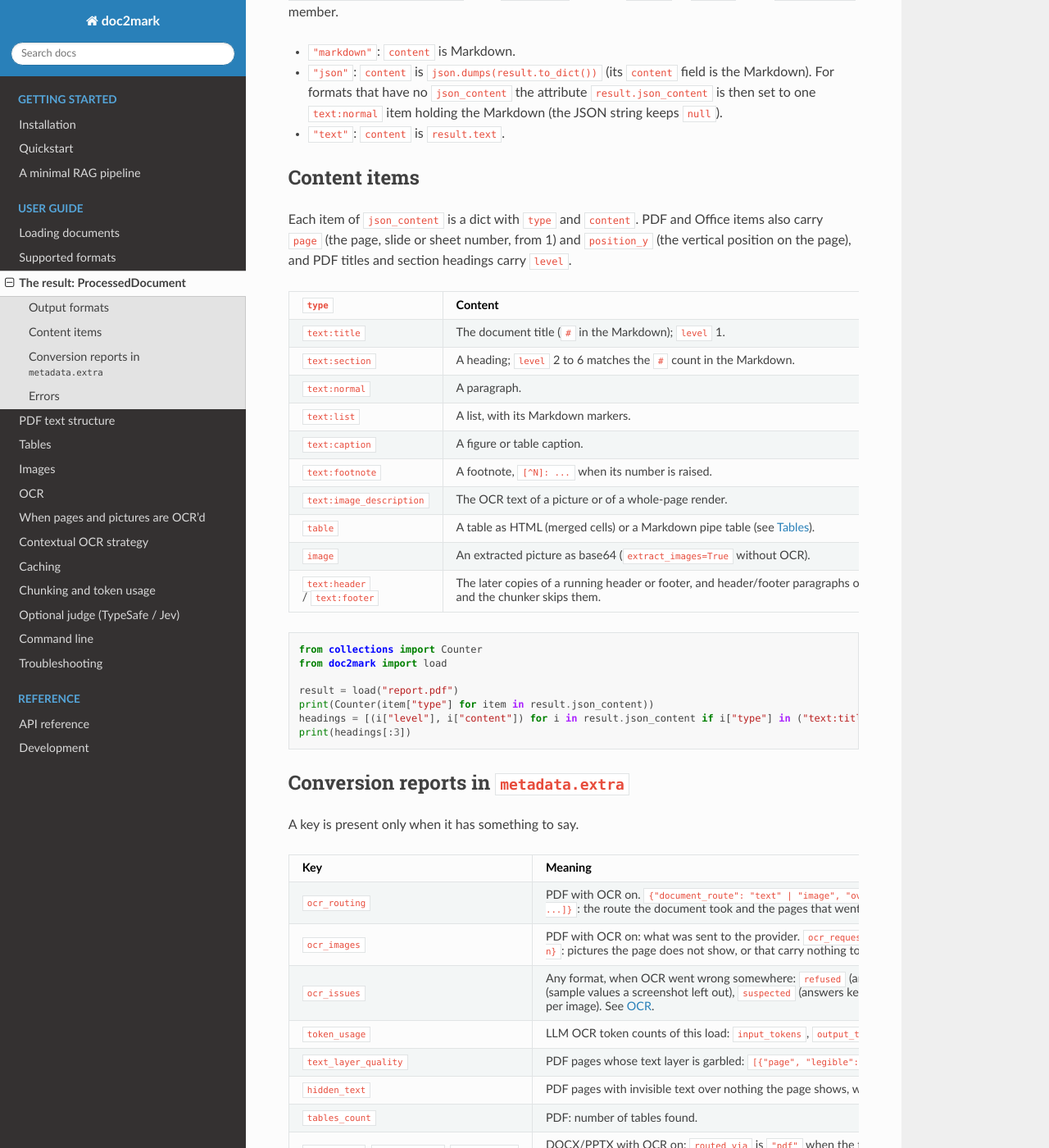
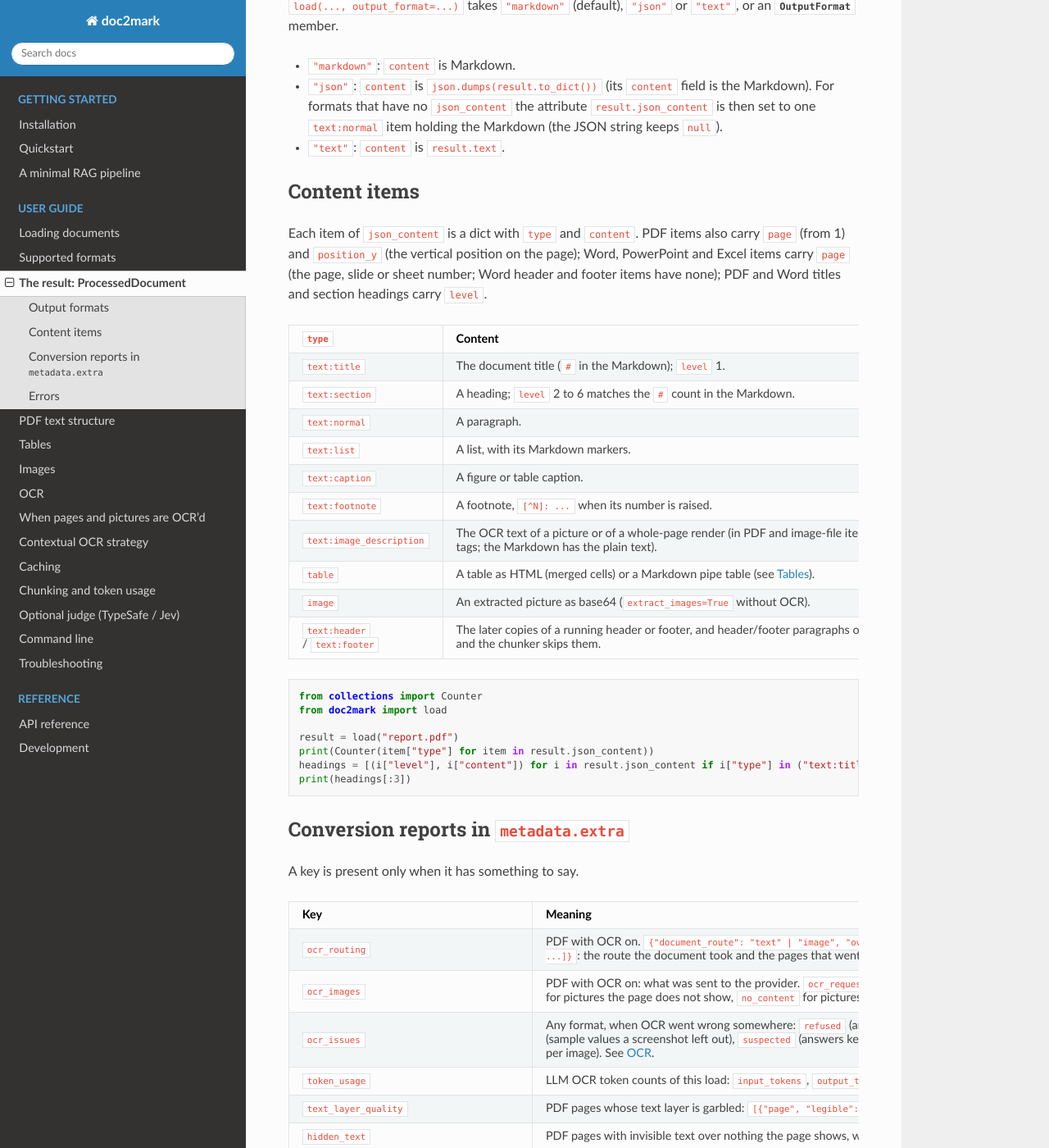
Before and after one commit to luisleo526/doc2mark, a Sphinx documentation site: the page built from docs/output.rst, in a window 1280 px wide and 1400 px high, scrolled down 755 px. Shown: the whole window at 82% size. Built offline with Sphinx 7.4.7 and the Read the Docs theme 3.1.0, drawn with Linux system fonts in a browser that asks for light colours; some of the changed text lies outside the part shown.

Commit message:
docs: audit results at 70f39da, output model and formats wording
Co-Authored-By: Claude Opus 5.5 (1M context) <noreply@anthropic.com>

```diff
--- a/docs/api/convenience.rst
+++ b/docs/api/convenience.rst
@@ -31,6 +31,8 @@ so loader settings such as ``table_style``, ``model`` or ``judge`` need a loader
 
 The batch functions return the per-file result dictionaries described in :doc:`/loading`
 (``{"status": "success" | "failed", ...}``).
+``ocr_images=True`` does not need ``extract_images=True``: with an OCR provider it turns
+extraction on itself.
 
 .. code-block:: python
 
--- a/docs/formats.rst
+++ b/docs/formats.rst
@@ -53,7 +53,8 @@ Word, PowerPoint, Excel
 
 Word, PowerPoint and Excel files are read from their XML. The Markdown starts each page, slide or
 sheet with a marker comment (``<!-- page 2 -->``, ``<!-- slide 3 -->``, ``<!-- sheet 1 -->``);
-Word has no stored pages, so its page numbers count explicit page and section breaks. Text is
+a Word file stores no pages, so its page numbers count the page breaks recorded in it (explicit
+breaks, section breaks and the page breaks Word saved at its last layout). Text is
 escaped like PDF text (:doc:`pdf`), and ``json_content`` items carry ``page``.
 
 **Word (.docx).** Headings follow the paragraph's outline level (Title ``#``, Subtitle ``##``,
--- a/docs/output.rst
+++ b/docs/output.rst
@@ -14,7 +14,8 @@ Every conversion returns a :class:`~doc2mark.ProcessedDocument`:
    * - ``metadata``
      - A :class:`~doc2mark.DocumentMetadata`: ``filename``, ``format`` (a
        :class:`~doc2mark.DocumentFormat`), ``size_bytes``, and the fields the format provides
-       (``page_count``, ``word_count``, ``sheet_names``, ``slide_count``, ``row_count``, ...).
+       (``page_count``, ``word_count``, ``line_count``, ``row_count``, ...; see
+       :class:`~doc2mark.DocumentMetadata` for which format sets which).
        ``metadata.extra`` is a dict of conversion reports, described below.
    * - ``json_content``
      - The same content as a list of typed items in reading order (PDF, Office and image files;
@@ -54,9 +55,10 @@ Output formats
 Content items
 -------------
 
-Each item of ``json_content`` is a dict with ``type`` and ``content``. PDF and Office items
-also carry ``page`` (the page, slide or sheet number, from 1) and ``position_y`` (the vertical
-position on the page), and PDF titles and section headings carry ``level``.
+Each item of ``json_content`` is a dict with ``type`` and ``content``. PDF items also carry
+``page`` (from 1) and ``position_y`` (the vertical position on the page); Word, PowerPoint and
+Excel items carry ``page`` (the page, slide or sheet number; Word header and footer items have
+none); PDF and Word titles and section headings carry ``level``.
 
 .. list-table::
    :header-rows: 1
@@ -77,7 +79,8 @@ position on the page), and PDF titles and section headings carry ``level``.
    * - ``text:footnote``
      - A footnote, ``[^N]: ...`` when its number is raised.
    * - ``text:image_description``
-     - The OCR text of a picture or of a whole-page render.
+     - The OCR text of a picture or of a whole-page render (in PDF and image-file items wrapped
+       in ``<image_ocr_result>`` tags; the Markdown has the plain text).
    * - ``table``
      - A table as HTML (merged cells) or a Markdown pipe table (see :doc:`tables`).
    * - ``image``
@@ -116,9 +119,9 @@ A key is present only when it has something to say.
    * - ``ocr_images``
      - PDF with OCR on: what was sent to the provider. ``ocr_requests``, ``page_renders``,
        ``batches``, ``largest_batch``, ``empty`` (answered with no text), ``failed`` (no
-       answer), ``skipped`` (``{"not_shown": n, "no_content": n}``: pictures the page does not
-       show, or that carry nothing to read) and, when some exist, ``unread_pages`` (pages that
-       show content but whose OCR returned nothing).
+       answer), ``skipped`` (counts by reason: ``not_shown`` for pictures the page does not
+       show, ``no_content`` for pictures with nothing to read; ``{}`` when none) and, when some
+       exist, ``unread_pages`` (pages that show content but whose OCR returned nothing).
    * - ``ocr_issues``
      - Any format, when OCR went wrong somewhere: ``refused`` (answers that were only a refusal
        or "no readable text", emitted as empty text), ``provider_refused`` (of those, the
```
Also changed, not shown: eval/docs_audit/results/examples.md (+13 -13 lines), eval/docs_audit/README.md, 1 other file.
